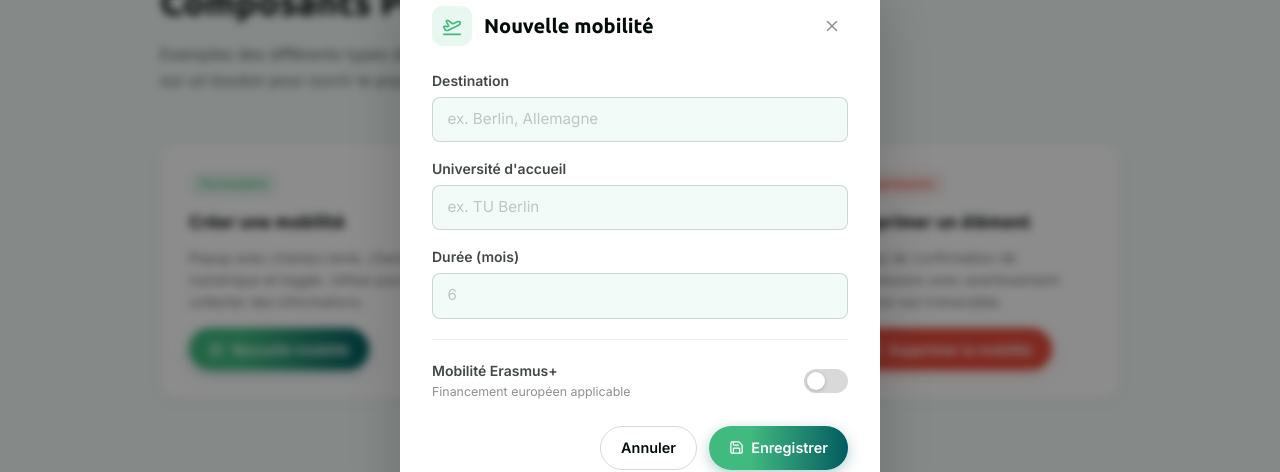
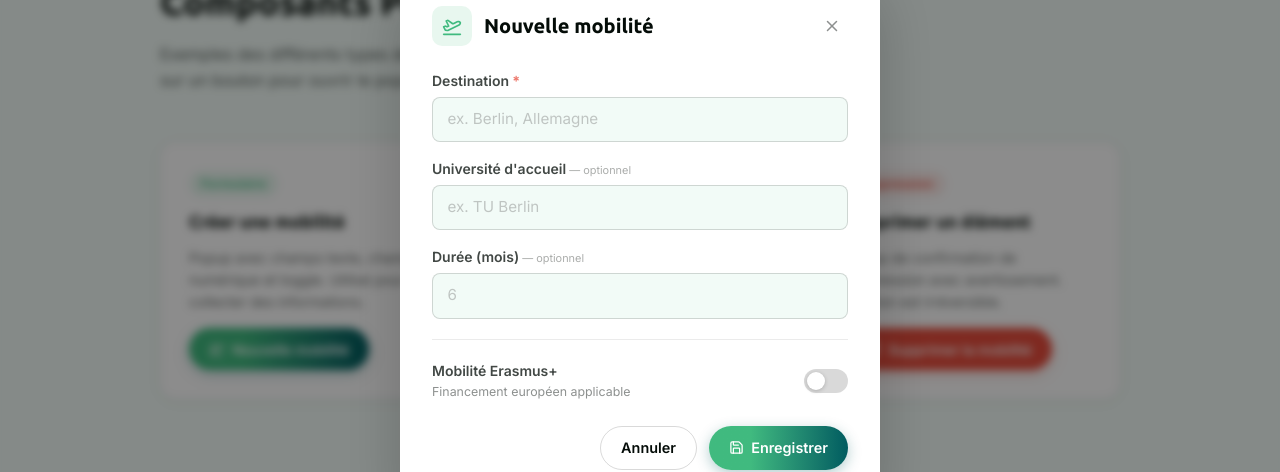
Before and after one commit to TLacault/mobiliteirb, a Nuxt app in the folder frontend/: page /popup in a window 1280 px wide. Both pictures are taken after a click on the button "Nouvelle mobilité". Shown: the part 162-634 px from the top of the page. Built offline with nearby package versions, Linux system fonts and the light colour scheme.

Commit message:
feat(popup): forms optional & required field sytle + logic (ref #2)

```diff
--- a/frontend/components/popup/PopupForm.vue
+++ b/frontend/components/popup/PopupForm.vue
@@ -4,20 +4,29 @@
       <PlaneTakeoff size="20" />
     </template>
 
-    <div class="popup-body">
+    <form
+      ref="formRef"
+      class="popup-body popup-form"
+      :class="{ submitted }"
+      novalidate
+      @submit.prevent
+    >
       <div class="popup-field">
-        <label class="popup-label" for="pm-destination">Destination</label>
+        <label class="popup-label" data-required for="pm-destination"
+          >Destination</label
+        >
         <input
           id="pm-destination"
           class="popup-input"
           type="text"
           placeholder="ex. Berlin, Allemagne"
           v-model="form.destination"
+          required
         />
       </div>
 
       <div class="popup-field">
-        <label class="popup-label" for="pm-university"
+        <label class="popup-label" data-optional for="pm-university"
           >Université d'accueil</label
         >
         <input
@@ -30,7 +39,9 @@
       </div>
 
       <div class="popup-field">
-        <label class="popup-label" for="pm-duration">Durée (mois)</label>
+        <label class="popup-label" data-optional for="pm-duration"
+          >Durée (mois)</label
+        >
         <input
           id="pm-duration"
           class="popup-input"
@@ -41,6 +52,10 @@
           v-model="form.duration"
         />
       </div>
+
+      <span v-if="!formValid" class="popup-form-error">
+        Veuillez remplir tous les champs obligatoires (marqués d'un *).
+      </span>
 
       <div class="popup-divider" />
 
@@ -54,7 +69,7 @@
           <span class="popup-toggle-track"></span>
         </label>
       </div>
-    </div>
+    </form>
 
     <div class="popup-actions">
       <button class="popup-btn popup-btn-secondary" @click="open = false">
@@ -68,6 +83,7 @@
 </template>
 
 <script setup>
+import { ref, reactive, watch } from "vue";
 import { PlaneTakeoff, Save } from "lucide-vue-next";
 
 const open = defineModel({ type: Boolean, default: false });
@@ -79,10 +95,36 @@ const form = reactive({
   erasmus: false,
 });
 
+const formRef = ref(null);
+const submitted = ref(false);
+const formValid = ref(true);
+
+watch(open, (newVal) => {
+  if (!newVal) {
+    submitted.value = false;
+    formValid.value = true;
+  }
+});
+
+// Re-evaluate validity live after first submit attempt
+watch(
+  form,
+  () => {
+    if (submitted.value) {
+      formValid.value = formRef.value?.checkValidity() ?? true;
+    }
+  },
+  { deep: true },
+);
+
 const emit = defineEmits(["submit"]);
 
 const submit = () => {
-  emit("submit", { ...form });
-  open.value = false;
+  submitted.value = true;
+  formValid.value = formRef.value.checkValidity();
+  if (formValid.value) {
+    emit("submit", { ...form });
+    open.value = false;
+  }
 };
 </script>
--- a/frontend/src/assets/popup.css
+++ b/frontend/src/assets/popup.css
@@ -301,3 +301,41 @@
   opacity: 0;
   transform: translateY(20px) scale(0.97);
 }
+
+/* ---------- Field validation ---------- */
+
+/* Required field — asterisk after the label */
+.popup-label[data-required]::after {
+  content: " *";
+  color: var(--danger);
+  font-weight: 700;
+}
+
+/* Optional field — subtle indicator after the label */
+.popup-label[data-optional]::after {
+  content: " — optionnel";
+  font-size: 0.78em;
+  font-weight: 400;
+  opacity: 0.45;
+}
+
+/* Highlight invalid inputs after the user has attempted to submit the form.
+   The .submitted class is added programmatically to .popup-form on submit. */
+.popup-form.submitted input:invalid,
+.popup-form.submitted select:invalid,
+.popup-form.submitted textarea:invalid {
+  border-color: var(--danger);
+  box-shadow: 0 0 0 3px oklch(63.066% 0.194 29.425 / 0.15);
+}
+
+/* Generic error banner shown when the form has unfilled required fields */
+.popup-form-error {
+  display: block;
+  font-size: 0.8rem;
+  color: var(--danger);
+  font-weight: 500;
+  padding: 0.4rem 0.7rem;
+  background: oklch(63.066% 0.194 29.425 / 0.08);
+  border-radius: 6px;
+  border-left: 3px solid var(--danger);
+}
```
Also changed, not shown: frontend/components/popup/CreateMobilityForm.vue (renamed from frontend/components/popup/PopupNewMobilityForm.vue).
